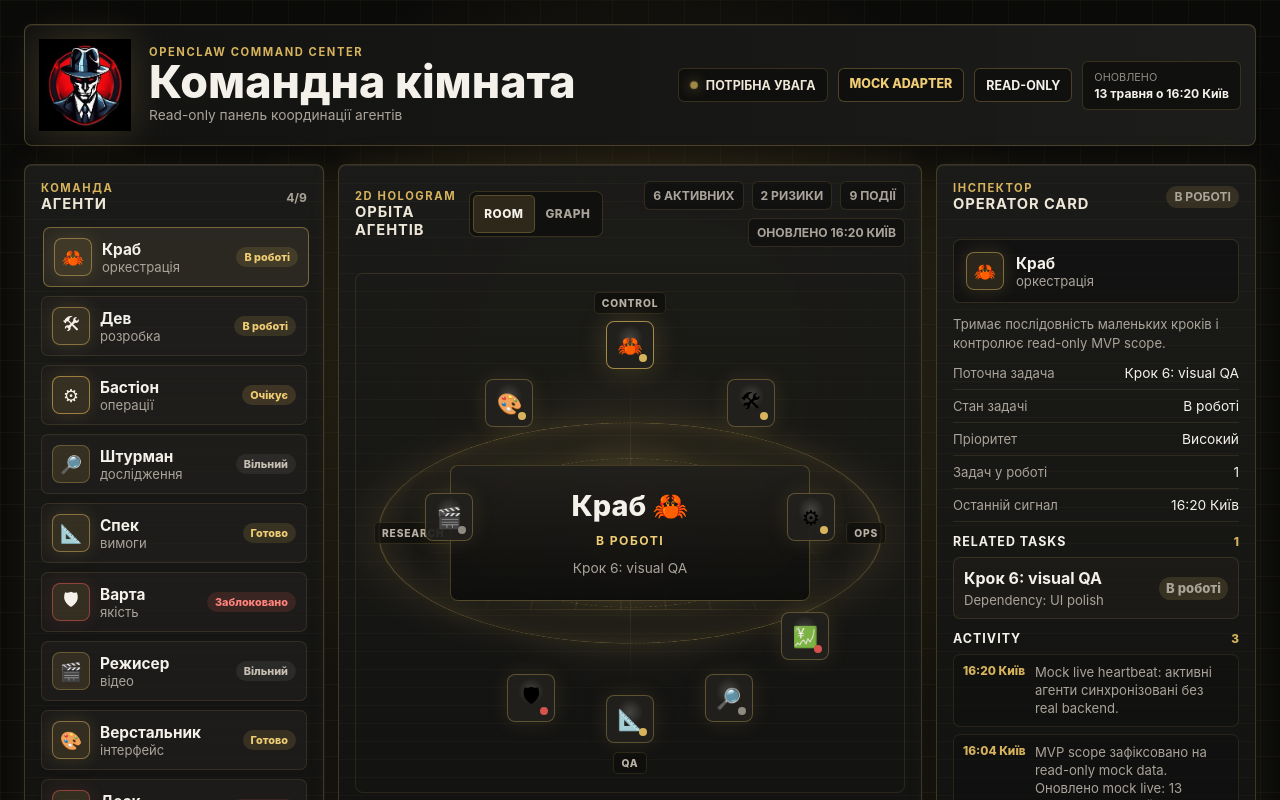
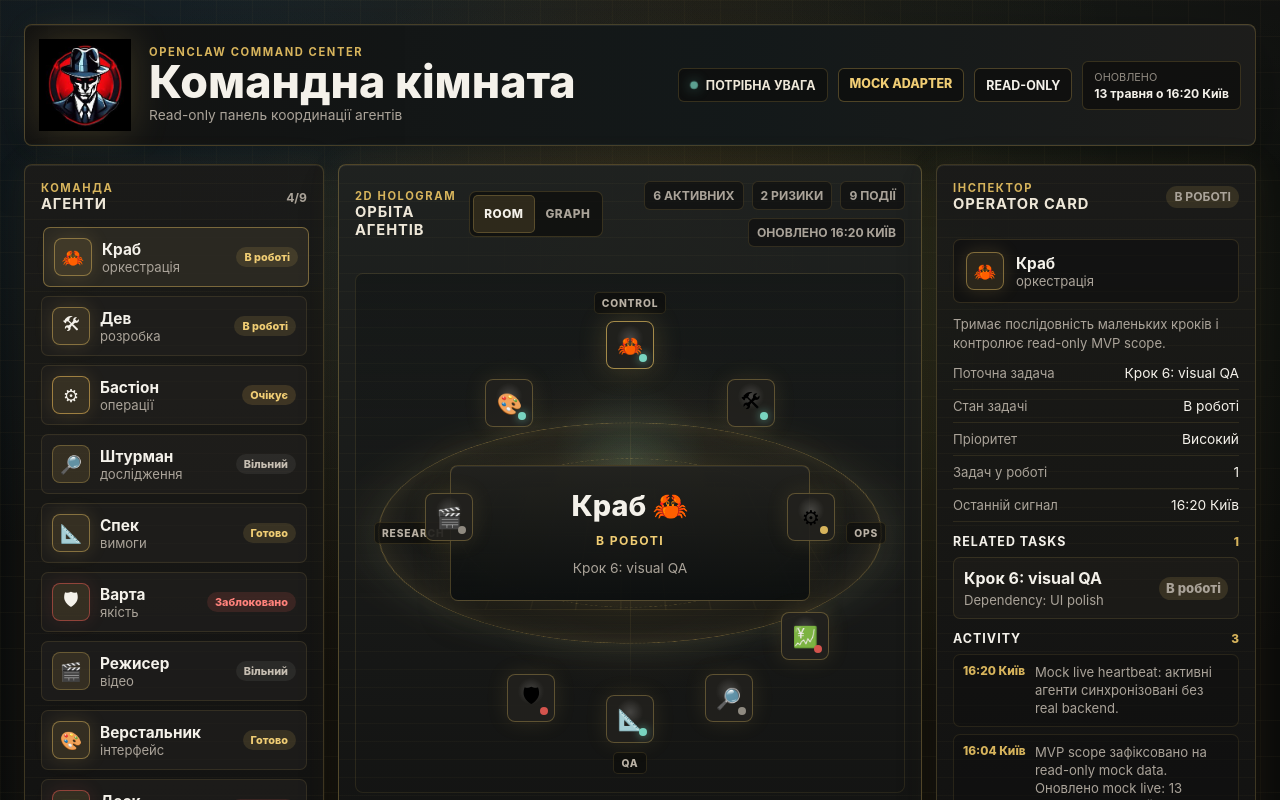
Before and after one commit to DenisNosov22/openclaw-command-center, a React (Vite) app: page / in a window 1280 px wide. Shown: the top 800 px of the page. Built offline with nearby package versions, Linux system fonts and the light colour scheme.

Commit message:
polish command room visuals

```diff
--- a/package.json
+++ b/package.json
@@ -15,6 +15,7 @@
     "test:responsive-accessibility": "node --experimental-strip-types scripts/verifyResponsiveAccessibility.ts",
     "test:content-density": "node --experimental-strip-types scripts/verifyContentDensity.ts",
     "test:state-copy": "node --experimental-strip-types scripts/verifyStateCopy.ts",
+    "test:visual-polish": "node --experimental-strip-types scripts/verifyVisualPolish.ts",
     "smoke:html": "node --experimental-strip-types scripts/smokeHtml.ts",
     "preview": "vite preview"
   },
--- a/src/App.css
+++ b/src/App.css
@@ -1,6 +1,9 @@
 .command-room {
   min-height: 100vh;
   padding: 24px;
+  background:
+    linear-gradient(180deg, rgba(255, 255, 255, 0.025), transparent 180px),
+    radial-gradient(circle at 50% 118px, rgba(215, 180, 92, 0.08), transparent 32%);
 }
 
 .command-room h1,
@@ -49,12 +52,13 @@
   margin-bottom: 18px;
   padding: 14px;
   background:
-    linear-gradient(90deg, rgba(18, 18, 17, 0.96), rgba(31, 31, 29, 0.84)),
+    linear-gradient(90deg, rgba(18, 18, 17, 0.96), rgba(22, 29, 30, 0.78) 58%, rgba(31, 31, 29, 0.86)),
     rgba(12, 12, 12, 0.94);
   border: 1px solid rgba(215, 180, 92, 0.26);
   border-radius: 8px;
   box-shadow:
     inset 0 1px 0 rgba(255, 255, 255, 0.06),
+    inset 0 -1px 0 rgba(70, 127, 158, 0.08),
     0 18px 60px rgba(0, 0, 0, 0.25);
 }
 
@@ -135,10 +139,10 @@
 .telemetry-pill--live span {
   width: 8px;
   aspect-ratio: 1;
-  background: #d7b45c;
+  background: #78d4c0;
   border-radius: 50%;
   animation: mock-heartbeat 1.8s ease-in-out infinite;
-  box-shadow: 0 0 14px rgba(215, 180, 92, 0.8);
+  box-shadow: 0 0 14px rgba(120, 212, 192, 0.72);
 }
 
 .telemetry-pill--mock {
@@ -235,7 +239,9 @@
   border-radius: 8px;
   box-shadow:
     inset 0 1px 0 rgba(255, 255, 255, 0.05),
-    0 0 34px rgba(215, 180, 92, 0.08);
+    inset 0 -1px 0 rgba(70, 127, 158, 0.04),
+    0 0 34px rgba(215, 180, 92, 0.08),
+    0 18px 42px rgba(0, 0, 0, 0.18);
 }
 
 .panel::before {
@@ -416,6 +422,10 @@
   display: grid;
   grid-template-rows: auto minmax(360px, 1fr) auto auto;
   gap: 12px;
+  background:
+    linear-gradient(180deg, rgba(32, 35, 33, 0.9), rgba(16, 16, 15, 0.9)),
+    rgba(22, 22, 20, 0.82);
+  border-color: rgba(215, 180, 92, 0.32);
 }
 
 .stage-stats {
@@ -484,8 +494,10 @@
   overflow: hidden;
   overflow-clip-margin: 8px;
   background:
+    radial-gradient(circle at 50% 36%, rgba(120, 212, 192, 0.12), transparent 18%),
     radial-gradient(circle at 50% 48%, rgba(215, 180, 92, 0.16), transparent 24%),
-    radial-gradient(circle at 50% 48%, rgba(215, 180, 92, 0.12), transparent 46%);
+    radial-gradient(circle at 50% 48%, rgba(215, 180, 92, 0.12), transparent 46%),
+    linear-gradient(180deg, rgba(8, 12, 13, 0.32), transparent 62%);
   border: 1px solid rgba(215, 180, 92, 0.12);
   border-radius: 8px;
 }
@@ -499,6 +511,7 @@
   background:
     linear-gradient(rgba(215, 180, 92, 0.06) 1px, transparent 1px),
     linear-gradient(90deg, rgba(215, 180, 92, 0.06) 1px, transparent 1px),
+    radial-gradient(circle at 22% 72%, rgba(120, 212, 192, 0.09), transparent 24%),
     radial-gradient(circle at 50% 26%, rgba(215, 180, 92, 0.12), transparent 30%),
     rgba(10, 10, 9, 0.54);
   background-size:
@@ -622,6 +635,10 @@
   transform: translate(-50%, -52%);
 }
 
+.workflow-node--online {
+  border-color: rgba(120, 212, 192, 0.28);
+}
+
 .workflow-node > span {
   display: grid;
   grid-row: 1 / 3;
@@ -655,8 +672,8 @@
 }
 
 .workflow-node--online > span {
-  border-color: rgba(215, 180, 92, 0.46);
-  box-shadow: 0 0 16px rgba(215, 180, 92, 0.16);
+  border-color: rgba(120, 212, 192, 0.48);
+  box-shadow: 0 0 16px rgba(120, 212, 192, 0.14);
 }
 
 .workflow-node--standby > span {
@@ -685,7 +702,8 @@
   border: 1px solid rgba(215, 180, 92, 0.42);
   box-shadow:
     inset 0 0 48px rgba(215, 180, 92, 0.16),
-    0 0 64px rgba(215, 180, 92, 0.14);
+    0 0 64px rgba(215, 180, 92, 0.14),
+    0 18px 70px rgba(70, 127, 158, 0.08);
 }
 
 .hologram__ring--inner {
@@ -768,11 +786,14 @@
   padding: 18px;
   text-align: center;
   background:
-    linear-gradient(180deg, rgba(36, 34, 30, 0.88), rgba(13, 13, 12, 0.82)),
+    linear-gradient(180deg, rgba(36, 36, 32, 0.9), rgba(13, 16, 16, 0.84)),
     rgba(13, 13, 12, 0.76);
   border: 1px solid rgba(215, 180, 92, 0.28);
   border-radius: 8px;
-  box-shadow: 0 0 42px rgba(215, 180, 92, 0.12);
+  box-shadow:
+    inset 0 1px 0 rgba(255, 255, 255, 0.06),
+    0 0 42px rgba(215, 180, 92, 0.12),
+    0 18px 34px rgba(0, 0, 0, 0.22);
 }
 
 .hologram__core span {
@@ -844,7 +865,8 @@
 }
 
 .node-signal--online {
-  background: #d7b45c;
+  background: #78d4c0;
+  box-shadow: 0 0 10px rgba(120, 212, 192, 0.72);
 }
 
 .node-signal--standby {
@@ -1240,9 +1262,9 @@
 
 .timeline-event--live {
   background:
-    linear-gradient(90deg, rgba(215, 180, 92, 0.13), rgba(15, 15, 14, 0.58)),
+    linear-gradient(90deg, rgba(120, 212, 192, 0.12), rgba(15, 15, 14, 0.58)),
     rgba(15, 15, 14, 0.56);
-  border-color: rgba(215, 180, 92, 0.42);
+  border-color: rgba(120, 212, 192, 0.36);
 }
 
 .timeline-event--critical,
@@ -1308,8 +1330,8 @@
 
 .timeline__severity--success,
 .timeline__severity--info {
-  color: #f0cd74;
-  background: rgba(215, 180, 92, 0.13);
+  color: #9fe0d2;
+  background: rgba(120, 212, 192, 0.12);
 }
 
 .timeline__severity--warning {
--- a/src/index.css
+++ b/src/index.css
@@ -18,13 +18,18 @@ body {
   min-width: 320px;
   margin: 0;
   background:
-    linear-gradient(rgba(215, 180, 92, 0.04) 1px, transparent 1px),
-    linear-gradient(90deg, rgba(215, 180, 92, 0.04) 1px, transparent 1px),
-    radial-gradient(circle at 50% 25%, rgba(215, 180, 92, 0.2), transparent 34%),
+    linear-gradient(rgba(215, 180, 92, 0.035) 1px, transparent 1px),
+    linear-gradient(90deg, rgba(215, 180, 92, 0.035) 1px, transparent 1px),
+    radial-gradient(circle at 18% 8%, rgba(70, 127, 158, 0.16), transparent 28%),
+    radial-gradient(circle at 78% 18%, rgba(94, 138, 96, 0.12), transparent 30%),
+    radial-gradient(circle at 50% 25%, rgba(215, 180, 92, 0.16), transparent 34%),
+    linear-gradient(135deg, rgba(9, 14, 17, 0.76), transparent 42%),
     #0b0b0a;
   background-size:
     36px 36px,
     36px 36px,
+    auto,
+    auto,
     auto,
     auto;
 }
```
Also changed, not shown: scripts/verifyVisualPolish.ts (added, +47 -0 lines), 1 other file (tests, documents, lock files or other folders).
